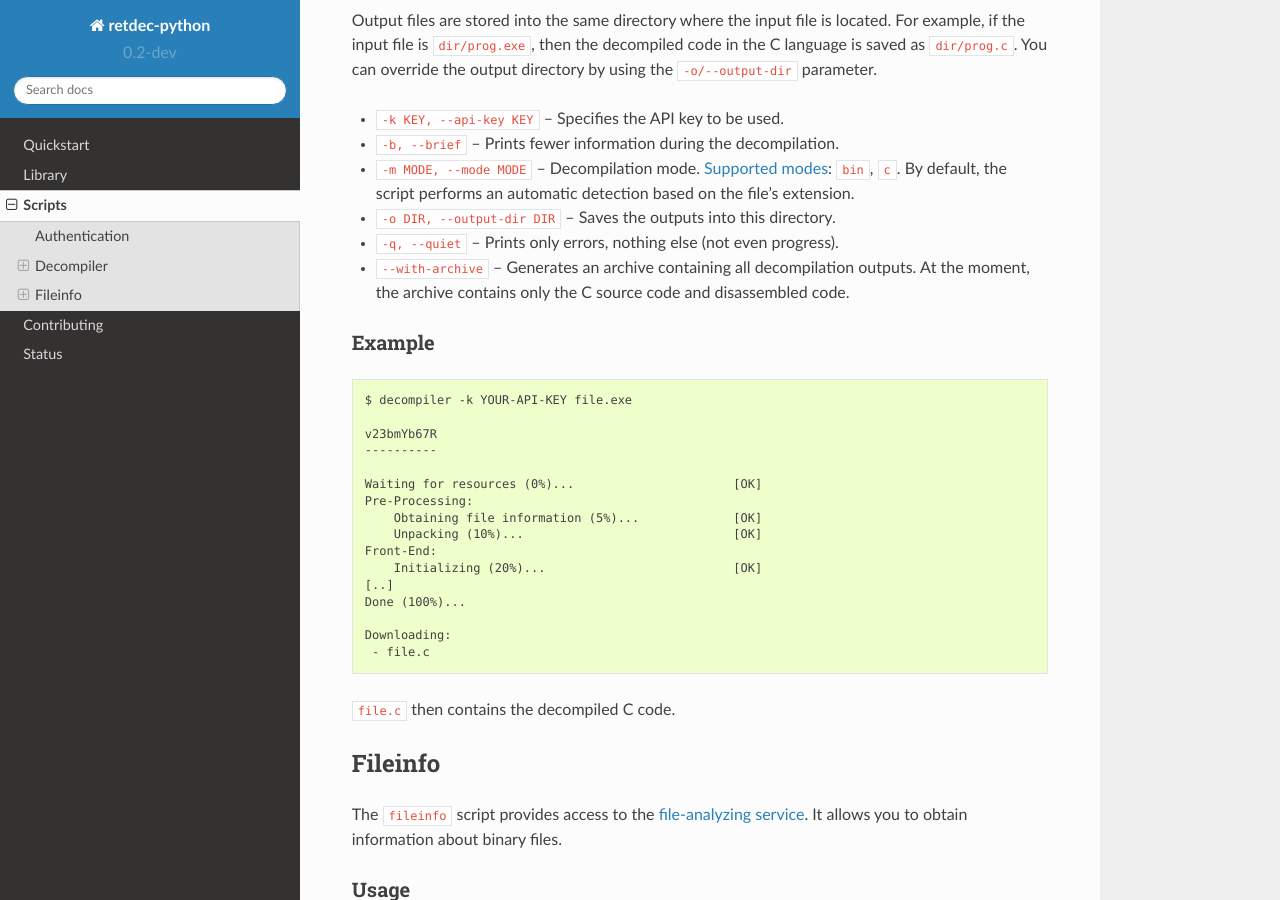
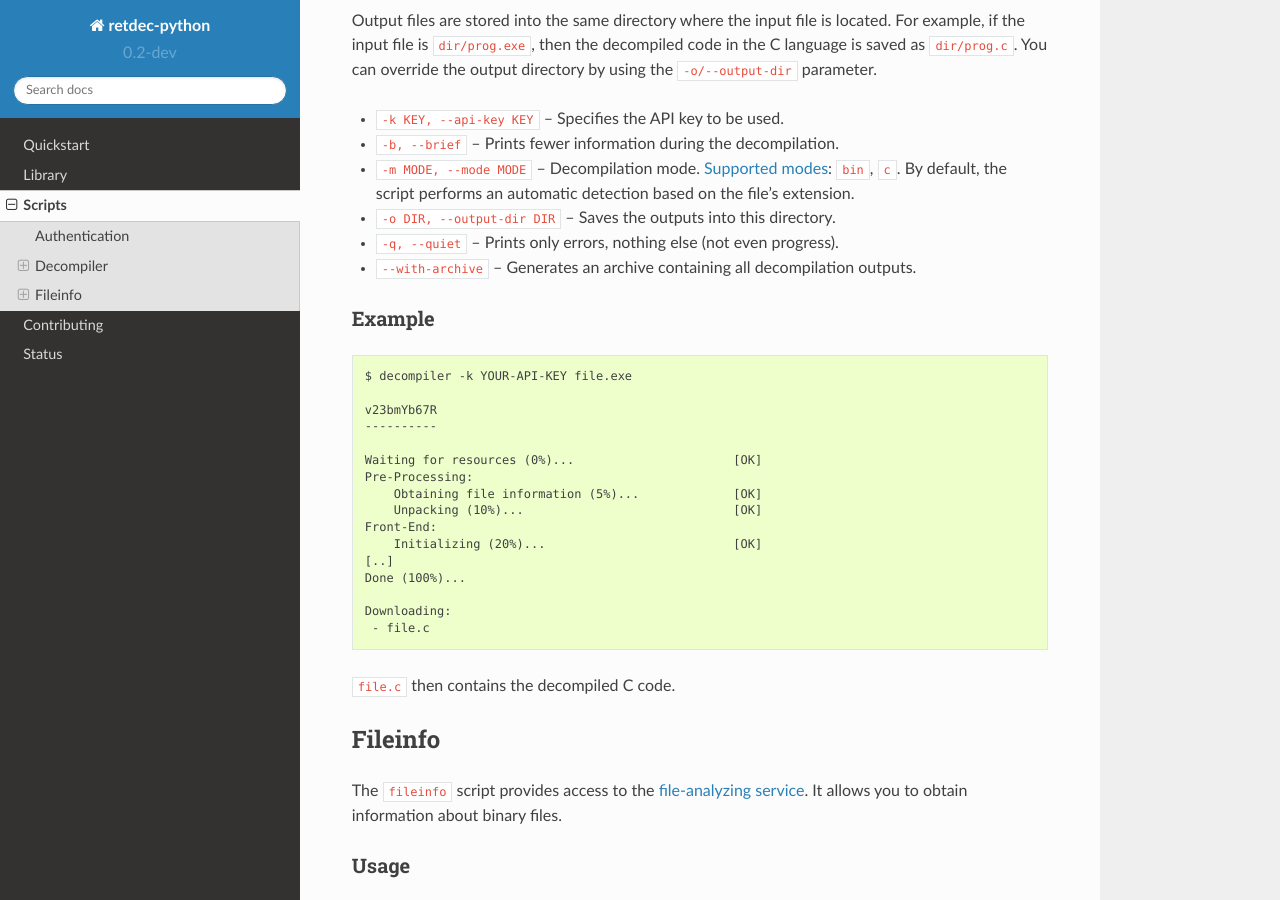
Before and after one commit to s3rvac/retdec-python, a Sphinx documentation site: the page built from docs/scripts.rst, in a window 1280 px wide and 900 px high, scrolled down 919 px. Built offline with Sphinx 7.4.7 and the Read the Docs theme 2.0.0, drawn with Linux system fonts in a browser that asks for light colours.

Commit message:
Fix the description of --with-archive in docs.
The second sentence was:
1. misleading (the archive will contain the compiled binary file when the input
   was a C file),
2. prone to get outdated when new parameters are added (e.g. --with-cfgs).

```diff
--- a/docs/scripts.rst
+++ b/docs/scripts.rst
@@ -45,7 +45,7 @@ Output files are stored into the same directory where the input file is located.
 * ``-m MODE, --mode MODE`` -- Decompilation mode. `Supported modes <https://retdec.com/api/docs/decompiler.html#decompilation-modes>`_: ``bin``, ``c``. By default, the script performs an automatic detection based on the file's extension.
 * ``-o DIR, --output-dir DIR`` -- Saves the outputs into this directory.
 * ``-q, --quiet`` -- Prints only errors, nothing else (not even progress).
-* ``--with-archive`` -- Generates an archive containing all decompilation outputs. At the moment, the archive contains only the C source code and disassembled code.
+* ``--with-archive`` -- Generates an archive containing all decompilation outputs.
 
 Example
 ^^^^^^^
```
